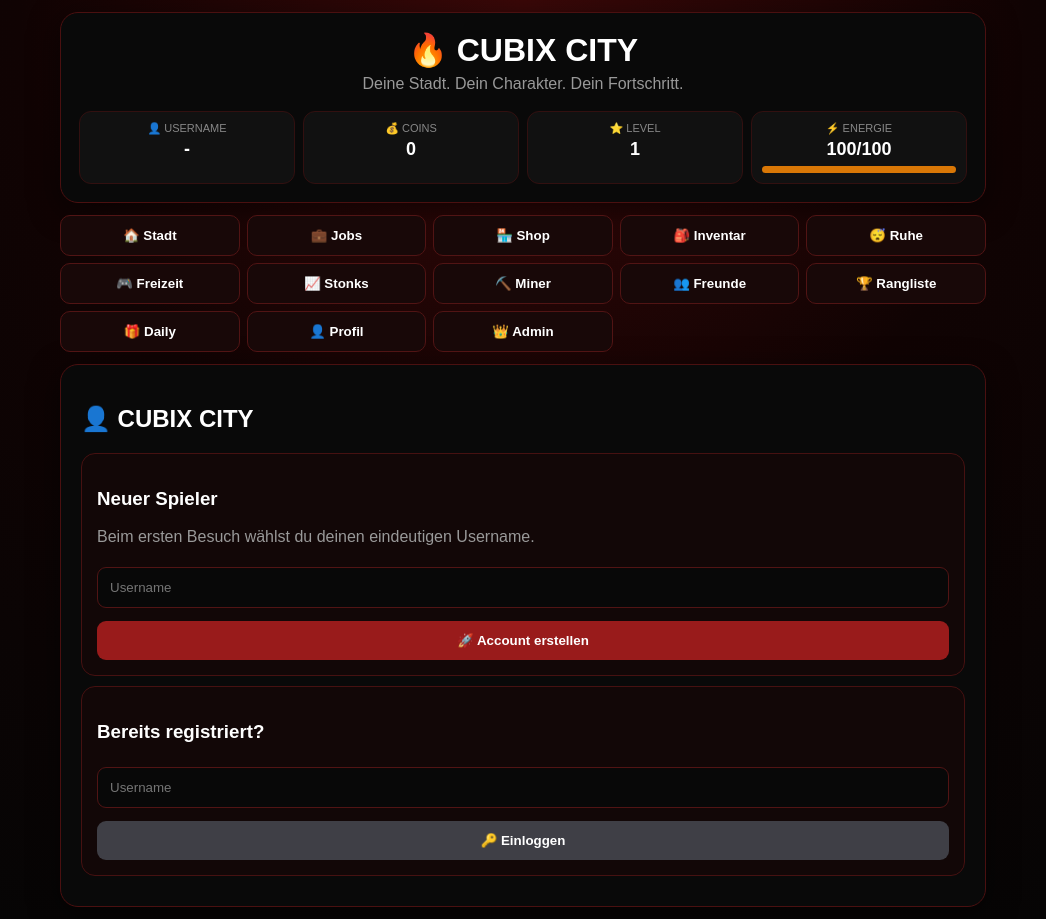
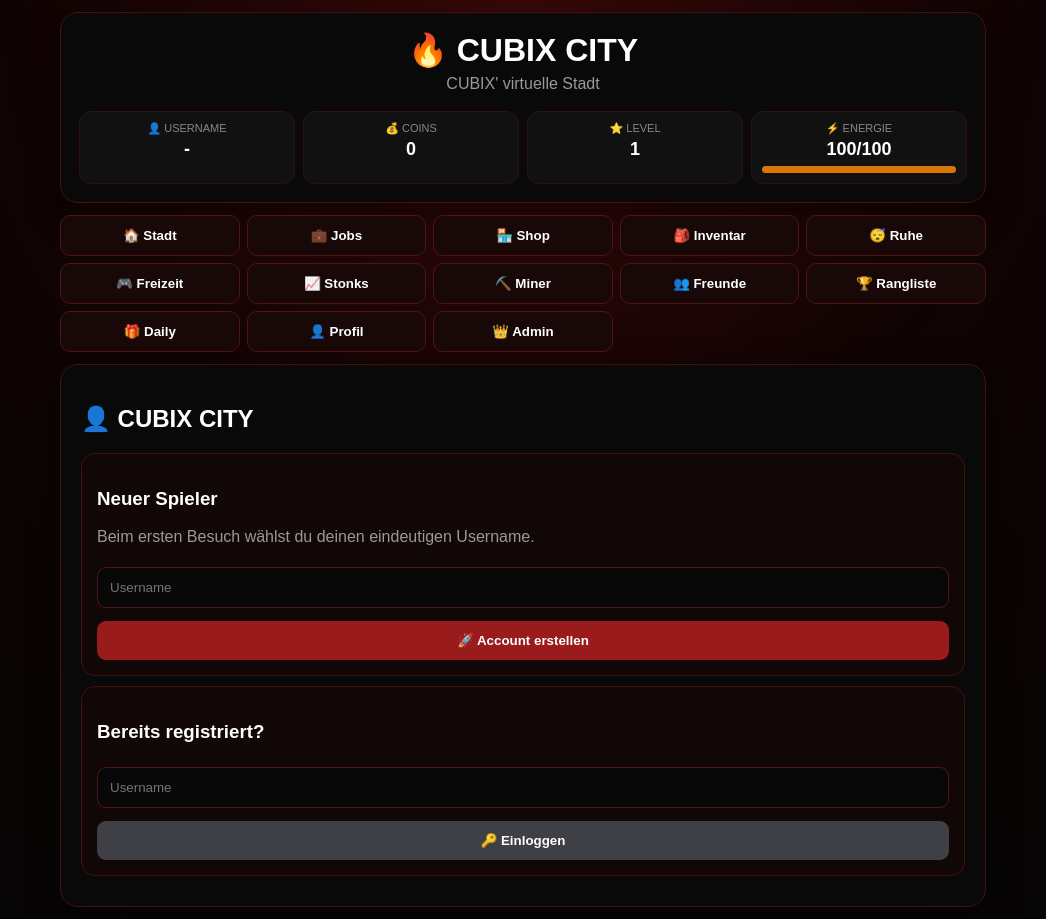
Before and after one commit to JoJunskibidi/CUBIX-Bot, a website: page public/index.html in a window 1280 px wide. Shown: the whole page, without its empty margins (117-1163 px from the left). Drawn offline with Linux system fonts and the light colour scheme.

Commit message:
Update index.html

```diff
--- a/public/index.html
+++ b/public/index.html
@@ -256,7 +256,7 @@ canvas{
 <div class="logo">🔥 CUBIX CITY</div>
 
 <div class="subtitle">
-Deine Stadt. Dein Charakter. Dein Fortschritt.
+CUBIX' virtuelle Stadt
 </div>
 
 <div class="stats">
```
